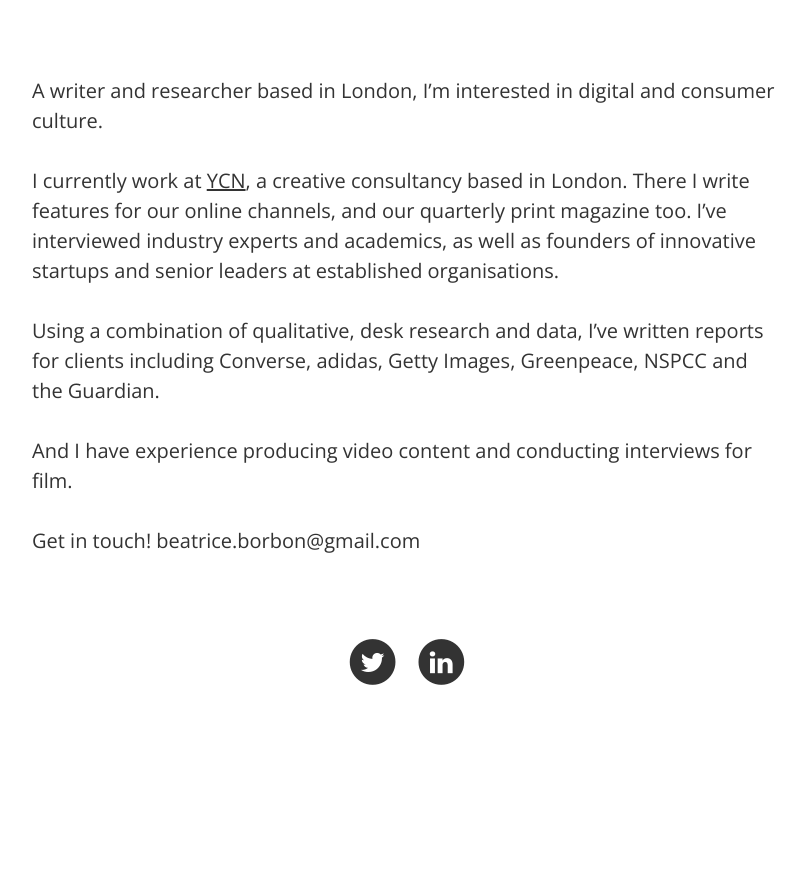
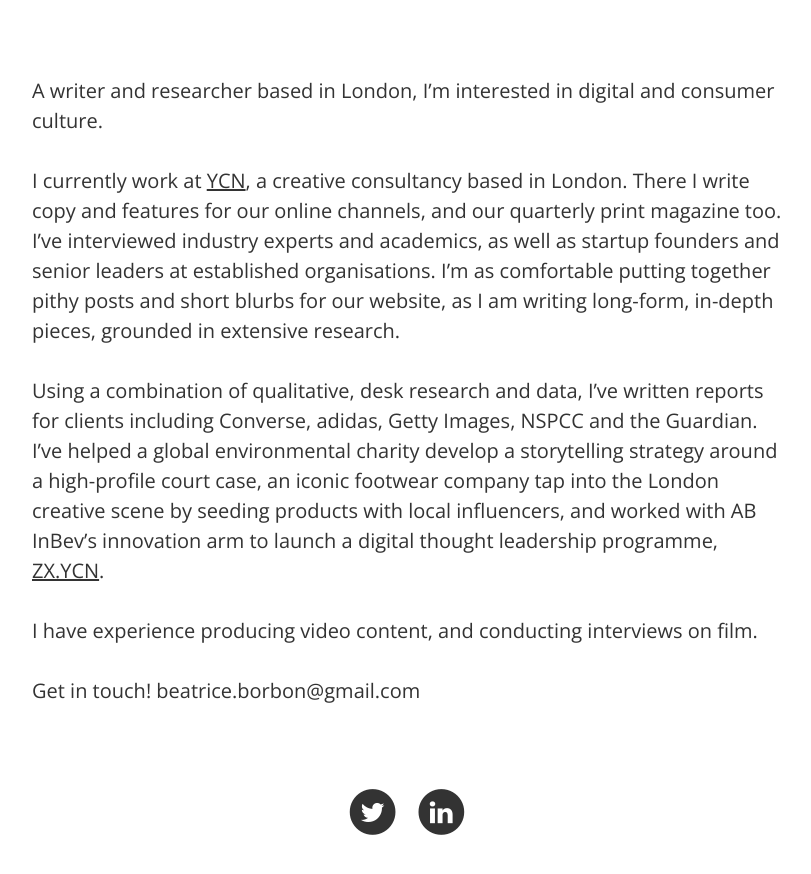
Before and after one commit to beatriceborbon/beatriceborbon.github.io, a Jekyll site: the page built from _pages/about.md, in a window 1280 px wide, cut to the strip 452-1357 px from the top of the page. Shown: the top 874 px of the strip, without its empty margins (233-1044 px from the left). Built offline with Jekyll 4.4.1, drawn with Linux system fonts in a browser that asks for light colours; before the commit the page ends 1207 px from its top, so only the background shows below that.

Commit message:
Update about.md

```diff
--- a/_pages/about.md
+++ b/_pages/about.md
@@ -5,10 +5,10 @@
 ---
 A writer and researcher based in London, I’m interested in digital and consumer culture.
 
-I currently work at [YCN](http://www.ycn.org/), a creative consultancy based in London. There I write features for our online channels, and our quarterly print magazine too. I’ve interviewed industry experts and academics, as well as founders of innovative startups and senior leaders at established organisations.
+I currently work at [YCN](http://www.ycn.org/), a creative consultancy based in London. There I write copy and features for our online channels, and our quarterly print magazine too. I’ve interviewed industry experts and academics, as well as startup founders and senior leaders at established organisations. I'm as comfortable putting together pithy posts and short blurbs for our website, as I am writing long-form, in-depth pieces, grounded in extensive research.
 
-Using a combination of qualitative, desk research and data, I’ve written reports for clients including Converse, adidas, Getty Images, Greenpeace, NSPCC and the Guardian.
+Using a combination of qualitative, desk research and data, I’ve written reports for clients including Converse, adidas, Getty Images, NSPCC and the Guardian. I've helped a global environmental charity develop a storytelling strategy around a high-profile court case, an iconic footwear company tap into the London creative scene by seeding products with local influencers, and worked with AB InBev’s innovation arm to launch a digital thought leadership programme, [ZX.YCN](http://zx.ycn.org/).
 
-And I have experience producing video content and conducting interviews for film.
+I have experience producing video content, and conducting interviews on film.
 
 Get in touch! beatrice.borbon@gmail.com
```
